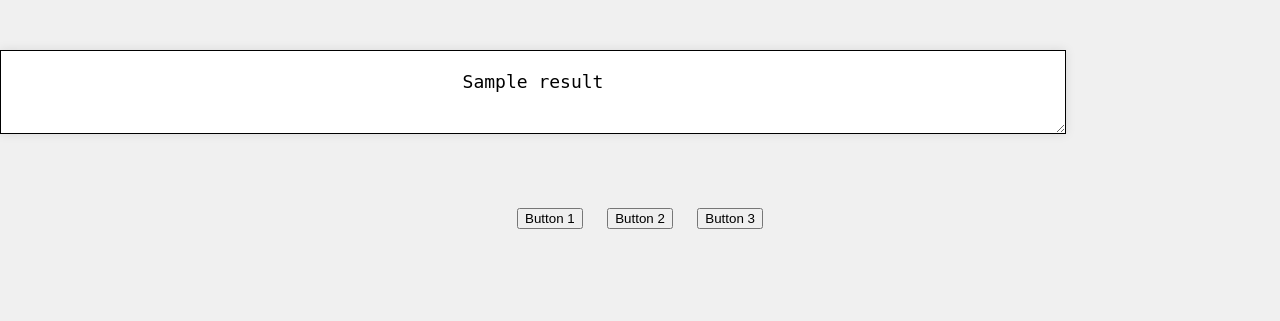
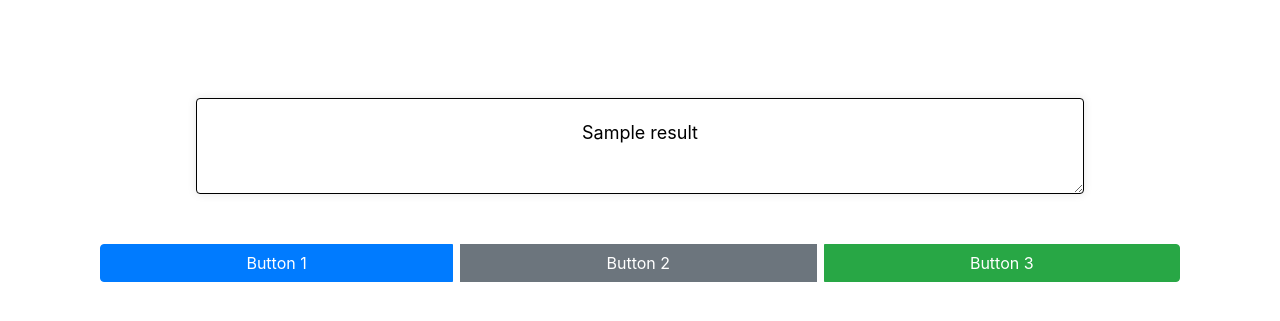
Before and after one commit to PLSV/Bhanzu_TestBot, a FastAPI app: template templates/result_page.html in a window 1280 px wide. Shown: the top 321 px of the page. Run offline with FastAPI, Linux system fonts and the light colour scheme; the template is opened without the code that fills it: most values are stand-ins (such as "Sample title", 1, 10 or a date in 2020); some libraries are stand-ins or nearby versions.

Commit message:
refactoring the code with decoration

```diff
--- a/templates/result_page.html
+++ b/templates/result_page.html
@@ -33,13 +33,26 @@
             document.querySelector('#resultBox').style.visibility = 'visible';
         };
     </script>
+    <link href="https://stackpath.bootstrapcdn.com/bootstrap/4.5.2/css/bootstrap.min.css" rel="stylesheet">
 </head>
 <body>
-    <textarea id="resultBox" readonly>{{ result }}</textarea>
-    <div class="button-container">
-        <button>Button 1</button>
-        <button>Button 2</button>
-        <button>Button 3</button>
+    <div class="container">
+        <div class="row justify-content-center mt-5">
+            <div class="col-md-12">
+                <div class="form-group">
+                    <textarea class="form-control" id="resultBox" readonly>{{ result }}</textarea>
+                </div>
+                <div class="btn-group col-md-12" role="group" aria-label="Basic example">
+                    <button type="button" class="btn btn-primary mr-2">Button 1</button>
+                    <button type="button" class="btn btn-secondary mr-2">Button 2</button>
+                    <button type="button" class="btn btn-success">Button 3</button>
+                </div>
+            </div>
+        </div>
     </div>
+
+    <!-- Add Bootstrap JavaScript and jQuery -->
+    <script src="https://code.jquery.com/jquery-3.5.1.slim.min.js"></script>
+    <script src="https://stackpath.bootstrapcdn.com/bootstrap/4.5.2/js/bootstrap.min.js"></script>
 </body>
 </html>
```
